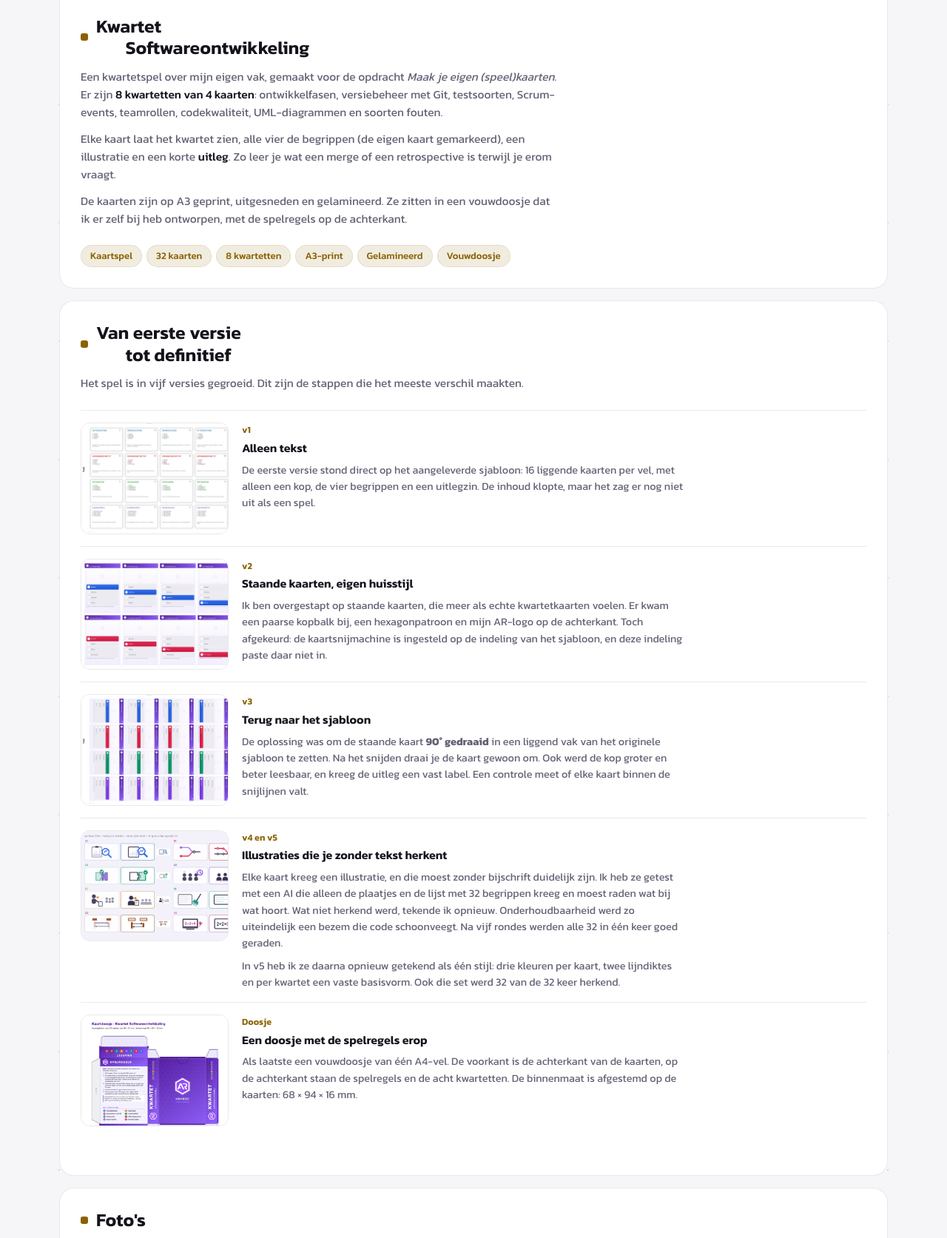
After one commit to Anthony-AIR-03/minor, a PHP site: page /fabricatie/kwartet-softwareontwikkeling/ in a window 1280 px wide. The commit adds this page. Shown: the part 579-2252 px from the top of the page at 74% size. Run offline with PHP 8.4, Linux system fonts and the light colour scheme.

Commit message:
Add the Kwartet Softwareontwikkeling page with iterations and downloads
The home page's object row now scrolls sideways, and the lightbox
supports more than one photo group per page.

Co-Authored-By: Claude Opus 5.5 <noreply@anthropic.com>

```diff
--- /dev/null
+++ b/fabricatie/kwartet-softwareontwikkeling/index.html
@@ -0,0 +1,208 @@
+<!doctype html>
+<html lang="nl">
+<head>
+  <meta charset="utf-8" />
+  <meta name="viewport" content="width=device-width, initial-scale=1" />
+  <title>Kwartet Softwareontwikkeling — Minor</title>
+  <meta name="description" content="Een kwartetspel over softwareontwikkeling: 32 kaarten met illustraties en uitleg, gelamineerd en in een zelf ontworpen vouwdoosje met de spelregels." />
+  <meta property="og:type" content="article" />
+  <meta property="og:site_name" content="Minor · Anthony Inocencio Ramos" />
+  <meta property="og:title" content="Kwartet Softwareontwikkeling" />
+  <meta property="og:description" content="Een kwartetspel over softwareontwikkeling: 32 kaarten met illustraties en uitleg, gelamineerd en in een zelf ontworpen vouwdoosje met de spelregels." />
+  <meta property="og:url" content="https://minor.anthony-air.nl/fabricatie/kwartet-softwareontwikkeling/" />
+  <meta property="og:image" content="https://minor.anthony-air.nl/og/home.jpg" />
+  <meta property="og:image:width" content="1200" />
+  <meta property="og:image:height" content="630" />
+  <meta property="og:image:alt" content="Minor: AI, Games &amp; Digitale geletterdheid, door Anthony Inocencio Ramos" />
+  <meta name="twitter:card" content="summary_large_image" />
+  <link rel="icon" href="/favicon.ico?v=2" sizes="48x48" />
+  <link rel="icon" href="/favicon.svg?v=2" type="image/svg+xml" />
+  <link rel="apple-touch-icon" href="/apple-touch-icon.png?v=2" />
+  <script src="/site.js"></script>
+  <link rel="preconnect" href="https://fonts.googleapis.com" />
+  <link rel="preconnect" href="https://fonts.gstatic.com" crossorigin />
+  <link href="https://fonts.googleapis.com/css2?family=Kanit:wght@400;500;600;700&display=swap" rel="stylesheet" />
+  <link rel="stylesheet" href="/style.css" />
+</head>
+<body>
+  <a class="skip-link" href="#main">Naar de inhoud</a>
+
+  <div class="shell">
+    <header class="topbar">
+      <a class="brand" href="/">
+        <svg class="brand-logo" viewBox="0 0 256 256" aria-hidden="true"><path d="M44 159 L44 59 L128 143 L212 59 L212 159" fill="none" stroke="currentColor" stroke-width="22" stroke-linecap="round" stroke-linejoin="round"/><path d="M44.0 33.0 L66.5 46.0 L66.5 72.0 L44.0 85.0 L21.5 72.0 L21.5 46.0Z" fill="currentColor"/><path d="M128.0 117.0 L150.5 130.0 L150.5 156.0 L128.0 169.0 L105.5 156.0 L105.5 130.0Z" fill="currentColor"/><path d="M212.0 33.0 L234.5 46.0 L234.5 72.0 L212.0 85.0 L189.5 72.0 L189.5 46.0Z" fill="currentColor"/><path d="M44.0 159.0 L71.7 175.0 L71.7 207.0 L44.0 223.0 L16.3 207.0 L16.3 175.0Z M44.0 171.0 L61.3 181.0 L61.3 201.0 L44.0 211.0 L26.7 201.0 L26.7 181.0Z" fill="currentColor" fill-rule="evenodd"/><path d="M212.0 159.0 L239.7 175.0 L239.7 207.0 L212.0 223.0 L184.3 207.0 L184.3 175.0Z M212.0 171.0 L229.3 181.0 L229.3 201.0 L212.0 211.0 L194.7 201.0 L194.7 181.0Z" fill="currentColor" fill-rule="evenodd"/></svg>
+        <span>
+          <span class="brand-name">Minor</span>
+          <span class="brand-sub">AI, Games &amp; Digitale geletterdheid</span>
+        </span>
+      </a>
+      <nav class="topnav" aria-label="Onderdelen">
+        <a href="/#track-code">Games</a>
+        <a href="/podcast/">Podcast</a>
+        <a href="/#track-make" aria-current="page">Maken</a>
+      </nav>
+      <a class="pill-cta" href="https://anthony-air.nl" target="_blank" rel="noopener">
+        anthony-air.nl
+        <svg viewBox="0 0 20 20" fill="none" aria-hidden="true"><path d="M6 14L14 6M14 6H7.5M14 6v6.5" stroke="currentColor" stroke-width="1.8" stroke-linecap="round" stroke-linejoin="round" /></svg>
+      </a>
+    </header>
+
+    <main id="main">
+      <article class="card track track-make">
+        <img class="detail-banner" src="/images/fabricatie/kwartet-doosje-open.jpeg" width="1536" height="2048" alt="Het open kaartdoosje met de gelamineerde kwartetkaarten erin." style="object-position: center 50%;" />
+        <div class="track-head">
+          <span class="track-dot" aria-hidden="true"></span>
+          <h1 class="detail-title">Kwartet<span>Softwareontwikkeling</span></h1>
+        </div>
+        <div class="detail-copy">
+          <p>Een kwartetspel over mijn eigen vak, gemaakt voor de opdracht <em>Maak je eigen (speel)kaarten</em>. Er zijn <strong>8 kwartetten van 4 kaarten</strong>: ontwikkelfasen, versiebeheer met Git, testsoorten, Scrum-events, teamrollen, codekwaliteit, UML-diagrammen en soorten fouten.</p>
+          <p>Elke kaart laat het kwartet zien, alle vier de begrippen (de eigen kaart gemarkeerd), een illustratie en een korte <strong>uitleg</strong>. Zo leer je wat een merge of een retrospective is terwijl je erom vraagt.</p>
+          <p>De kaarten zijn op A3 geprint, uitgesneden en gelamineerd. Ze zitten in een vouwdoosje dat ik er zelf bij heb ontworpen, met de spelregels op de achterkant.</p>
+        </div>
+        <ul class="chips" aria-label="Wat het is">
+          <li class="chip">Kaartspel</li>
+          <li class="chip">32 kaarten</li>
+          <li class="chip">8 kwartetten</li>
+          <li class="chip">A3-print</li>
+          <li class="chip">Gelamineerd</li>
+          <li class="chip">Vouwdoosje</li>
+        </ul>
+      </article>
+
+      <section class="card track track-make" aria-labelledby="iterations-title">
+        <div class="track-head">
+          <span class="track-dot" aria-hidden="true"></span>
+          <h2 id="iterations-title">Van eerste versie<span>tot definitief</span></h2>
+        </div>
+        <p class="track-copy">Het spel is in vijf versies gegroeid. Dit zijn de stappen die het meeste verschil maakten.</p>
+        <ol class="iterations" data-lightbox>
+          <li class="iteration">
+            <a class="photo-thumb" href="/images/fabricatie/kwartet-v1-tekst.jpeg"><img src="/images/fabricatie/kwartet-v1-tekst.jpeg" width="1800" height="1272" loading="lazy" alt="Versie 1: zestien liggende kaarten met alleen tekst, per kwartet een eigen kleur." /></a>
+            <div>
+              <span class="iteration-tag">v1</span>
+              <h3>Alleen tekst</h3>
+              <p>De eerste versie stond direct op het aangeleverde sjabloon: 16 liggende kaarten per vel, met alleen een kop, de vier begrippen en een uitlegzin. De inhoud klopte, maar het zag er nog niet uit als een spel.</p>
+            </div>
+          </li>
+          <li class="iteration">
+            <a class="photo-thumb" href="/images/fabricatie/kwartet-v2-staand.jpeg"><img src="/images/fabricatie/kwartet-v2-staand.jpeg" width="1800" height="1273" loading="lazy" alt="Versie 2: staande kaarten met een paarse kopbalk, gekleurde balk voor het eigen begrip en een hexagonpatroon." /></a>
+            <div>
+              <span class="iteration-tag">v2</span>
+              <h3>Staande kaarten, eigen huisstijl</h3>
+              <p>Ik ben overgestapt op staande kaarten, die meer als echte kwartetkaarten voelen. Er kwam een paarse kopbalk bij, een hexagonpatroon en mijn AR-logo op de achterkant. Toch afgekeurd: de kaartsnijmachine is ingesteld op de indeling van het sjabloon, en deze indeling paste daar niet in.</p>
+            </div>
+          </li>
+          <li class="iteration">
+            <a class="photo-thumb" href="/images/fabricatie/kwartet-v3-sjabloon.jpeg"><img src="/images/fabricatie/kwartet-v3-sjabloon.jpeg" width="1800" height="1273" loading="lazy" alt="Versie 3: de staande kaarten 90 graden gedraaid in de liggende vakken van het originele sjabloon." /></a>
+            <div>
+              <span class="iteration-tag">v3</span>
+              <h3>Terug naar het sjabloon</h3>
+              <p>De oplossing was om de staande kaart <strong>90° gedraaid</strong> in een liggend vak van het originele sjabloon te zetten. Na het snijden draai je de kaart gewoon om. Ook werd de kop groter en beter leesbaar, en kreeg de uitleg een vast label. Een controle meet of elke kaart binnen de snijlijnen valt.</p>
+            </div>
+          </li>
+          <li class="iteration">
+            <a class="photo-thumb" href="/images/fabricatie/kwartet-v4-v5-illustraties.jpeg"><img src="/images/fabricatie/kwartet-v4-v5-illustraties.jpeg" width="1348" height="820" loading="lazy" alt="Acht illustraties naast elkaar: boven de versie 4-tekeningen, onder dezelfde begrippen opnieuw getekend in één stijl voor versie 5." /></a>
+            <div>
+              <span class="iteration-tag">v4 en v5</span>
+              <h3>Illustraties die je zonder tekst herkent</h3>
+              <p>Elke kaart kreeg een illustratie, en die moest zonder bijschrift duidelijk zijn. Ik heb ze getest met een AI die alleen de plaatjes en de lijst met 32 begrippen kreeg en moest raden wat bij wat hoort. Wat niet herkend werd, tekende ik opnieuw. Onderhoudbaarheid werd zo uiteindelijk een bezem die code schoonveegt. Na vijf rondes werden alle 32 in één keer goed geraden.</p>
+              <p>In v5 heb ik ze daarna opnieuw getekend als één stijl: drie kleuren per kaart, twee lijndiktes en per kwartet een vaste basisvorm. Ook die set werd 32 van de 32 keer herkend.</p>
+            </div>
+          </li>
+          <li class="iteration">
+            <a class="photo-thumb" href="/images/fabricatie/kwartet-doosje-sjabloon.jpeg"><img src="/images/fabricatie/kwartet-doosje-sjabloon.jpeg" width="1272" height="1800" loading="lazy" alt="Het vouwsjabloon van het doosje op A4, met spelregels, zijkanten, deksel en voorkant." /></a>
+            <div>
+              <span class="iteration-tag">Doosje</span>
+              <h3>Een doosje met de spelregels erop</h3>
+              <p>Als laatste een vouwdoosje van één A4-vel. De voorkant is de achterkant van de kaarten, op de achterkant staan de spelregels en de acht kwartetten. De binnenmaat is afgestemd op de kaarten: 68 × 94 × 16 mm.</p>
+            </div>
+          </li>
+        </ol>
+      </section>
+
+      <section class="card track track-make" aria-labelledby="photos-title">
+        <div class="track-head">
+          <span class="track-dot" aria-hidden="true"></span>
+          <h2 id="photos-title">Foto's</h2>
+        </div>
+        <ul class="photo-strip" data-lightbox>
+          <li><a class="photo-thumb" href="/images/fabricatie/kwartet-ongesneden.jpeg"><img src="/images/fabricatie/kwartet-ongesneden.jpeg" width="1536" height="2048" loading="lazy" alt="De geprinte vellen met kaarten en het doosje, nog niet uitgesneden." /></a></li>
+          <li><a class="photo-thumb" href="/images/fabricatie/kwartet-kaarten-gelamineerd.jpeg"><img src="/images/fabricatie/kwartet-kaarten-gelamineerd.jpeg" width="1536" height="2048" loading="lazy" alt="De uitgesneden en gelamineerde kwartetkaarten." /></a></li>
+          <li><a class="photo-thumb" href="/images/fabricatie/kwartet-doosje-dicht.jpeg"><img src="/images/fabricatie/kwartet-doosje-dicht.jpeg" width="1536" height="2048" loading="lazy" alt="Het dichte kaartdoosje, met het AR-logo op de voorkant." /></a></li>
+          <li><a class="photo-thumb" href="/images/fabricatie/kwartet-doosje-open.jpeg"><img src="/images/fabricatie/kwartet-doosje-open.jpeg" width="1536" height="2048" loading="lazy" alt="Het open doosje met de kaarten erin." /></a></li>
+          <li><a class="photo-thumb" href="/images/fabricatie/kwartet-doosje-spelregels.jpeg"><img src="/images/fabricatie/kwartet-doosje-spelregels.jpeg" width="1536" height="2048" loading="lazy" alt="De achterkant van het doosje met de spelregels en de acht kwartetten." /></a></li>
+        </ul>
+      </section>
+
+      <section class="card track track-make" aria-labelledby="downloads-title">
+        <div class="track-head">
+          <span class="track-dot" aria-hidden="true"></span>
+          <h2 id="downloads-title">Downloads</h2>
+        </div>
+        <p class="track-copy">
+          De kaarten staan op het A3-sjabloon voor de kaartsnijmachine, verdeeld over vier vellen: steeds een vel met voorkanten, gevolgd door het vel met de bijbehorende achterkanten.
+          Print het doosje op A4 op <strong>ware grootte (100%)</strong>, anders past het niet om de kaarten.
+        </p>
+        <ul class="downloads">
+          <li class="download">
+            <div class="download-row">
+              <span class="download-art" aria-hidden="true">
+                <svg viewBox="0 0 24 24" fill="none"><rect x="5" y="3" width="11" height="15" rx="2" stroke="currentColor" stroke-width="1.6" /><path d="M9 21h8a2 2 0 002-2V7" stroke="currentColor" stroke-width="1.6" stroke-linecap="round" /></svg>
+              </span>
+              <div class="download-body">
+                <h3>Kwartet, definitieve versie (v5)</h3>
+                <p>Alle 32 kaarten met de illustraties, voor- en achterkanten op 4 A3-vellen. De PowerPoint kun je zelf aanpassen.</p>
+              </div>
+              <div class="download-links">
+                <a class="download-link" href="/fabricatie/kwartet-softwareontwikkeling/kwartet-softwareontwikkeling-v5.pdf" download>PDF <span>2,1 MB</span></a>
+                <a class="download-link" href="/fabricatie/kwartet-softwareontwikkeling/kwartet-softwareontwikkeling-v5.pptx" download>PowerPoint <span>5,3 MB</span></a>
+              </div>
+            </div>
+          </li>
+          <li class="download">
+            <div class="download-row">
+              <span class="download-art" aria-hidden="true">
+                <svg viewBox="0 0 24 24" fill="none"><rect x="3" y="5" width="18" height="14" rx="2" stroke="currentColor" stroke-width="1.6" /><path d="M9 5v14M15 5v14M3 12h18" stroke="currentColor" stroke-width="1.6" /></svg>
+              </span>
+              <div class="download-body">
+                <h3>Sjabloonversie (v3)</h3>
+                <p>De eerste versie op het originele sjabloon, met eenvoudige iconen in plaats van de latere illustraties. Handig als basis voor een eigen kwartet.</p>
+              </div>
+              <div class="download-links">
+                <a class="download-link" href="/fabricatie/kwartet-softwareontwikkeling/kwartet-softwareontwikkeling-v3.pdf" download>PDF <span>2,1 MB</span></a>
+                <a class="download-link" href="/fabricatie/kwartet-softwareontwikkeling/kwartet-softwareontwikkeling-v3.pptx" download>PowerPoint <span>4,9 MB</span></a>
+              </div>
+            </div>
+          </li>
+          <li class="download">
+            <div class="download-row">
+              <span class="download-art" aria-hidden="true">
+                <svg viewBox="0 0 24 24" fill="none"><path d="M4 8l8-4 8 4v8l-8 4-8-4V8z" stroke="currentColor" stroke-width="1.6" stroke-linejoin="round" /><path d="M4 8l8 4 8-4M12 12v8" stroke="currentColor" stroke-width="1.6" stroke-linejoin="round" /></svg>
+              </span>
+              <div class="download-body">
+                <h3>Vouwsjabloon doosje</h3>
+                <p>Eén A4-vel met snij- en vouwlijnen, de spelregels op de achterkant en een korte bouwinstructie.</p>
+              </div>
+              <a class="download-link" href="/fabricatie/kwartet-softwareontwikkeling/kwartet-doosje-vouwsjabloon.pdf" download>PDF <span>3,0 MB</span></a>
+            </div>
+          </li>
+        </ul>
+        <a class="arrow-cta" href="/#track-make">
+          <span class="arrow-cta-label">Alle objecten</span>
+          <span class="arrow-cta-line" aria-hidden="true"></span>
+          <span class="arrow-cta-circle" aria-hidden="true">
+            <svg viewBox="0 0 20 20" fill="none"><path d="M4 10h11M11 5l5 5-5 5" stroke="currentColor" stroke-width="1.7" stroke-linecap="round" stroke-linejoin="round" /></svg>
+          </span>
+        </a>
+      </section>
+    </main>
+
+    <footer class="site-footer">
+      <p>Gemaakt door Anthony Inocencio Ramos voor de minor <em>AI, Games &amp; Digitale geletterdheid</em>.</p>
+      <a href="https://anthony-air.nl" target="_blank" rel="noopener">anthony-air.nl</a>
+    </footer>
+  </div>
+
+  <script src="/fabricatie/lightbox.js"></script>
+</body>
+</html>
--- a/style.css
+++ b/style.css
@@ -763,6 +774,56 @@ ul.chips {
   object-fit: cover;
 }
 
+/* Versions of a design, oldest first: a landscape thumbnail next to what changed. */
+.iterations {
+  list-style: none;
+  margin: 0 0 22px;
+  padding: 0;
+}
+.iteration {
+  display: grid;
+  grid-template-columns: 200px minmax(0, 1fr);
+  gap: 18px;
+  align-items: start;
+  padding: 16px 0;
+  border-top: 1px solid var(--border);
+}
+.iteration .photo-thumb {
+  border: 1px solid var(--border);
+}
+.iteration .photo-thumb img {
+  width: 100%;
+  height: auto;
+  aspect-ratio: 4 / 3;
+  object-fit: cover;
+  object-position: top left;
+}
+.iteration-tag {
+  display: block;
+  font-size: 0.78rem;
+  font-weight: 600;
+  color: var(--make);
+  margin-bottom: 2px;
+}
+.iteration h3 {
+  font-size: 1rem;
+  margin-bottom: 6px;
+}
+.iteration p {
+  font-size: 0.9rem;
+  color: var(--muted);
+  max-width: 64ch;
+}
+.iteration p + p {
+  margin-top: 8px;
+}
+@media (max-width: 560px) {
+  .iteration {
+    grid-template-columns: 1fr;
+    gap: 12px;
+  }
+}
+
 .video-strip {
   display: flex;
   gap: 16px;
```
Also changed, not shown: other parts of style.css (+27 -4 lines), fabricatie/lightbox.js (+9 -4 lines), index.html (+12 -1 lines), images/fabricatie/kwartet-doosje-sjabloon.jpeg (added), images/fabricatie/kwartet-v1-tekst.jpeg (added), images/fabricatie/kwartet-v2-staand.jpeg (added), images/fabricatie/kwartet-v3-sjabloon.jpeg (added), images/fabricatie/kwartet-v4-v5-illustraties.jpeg (added), 5 other files.
